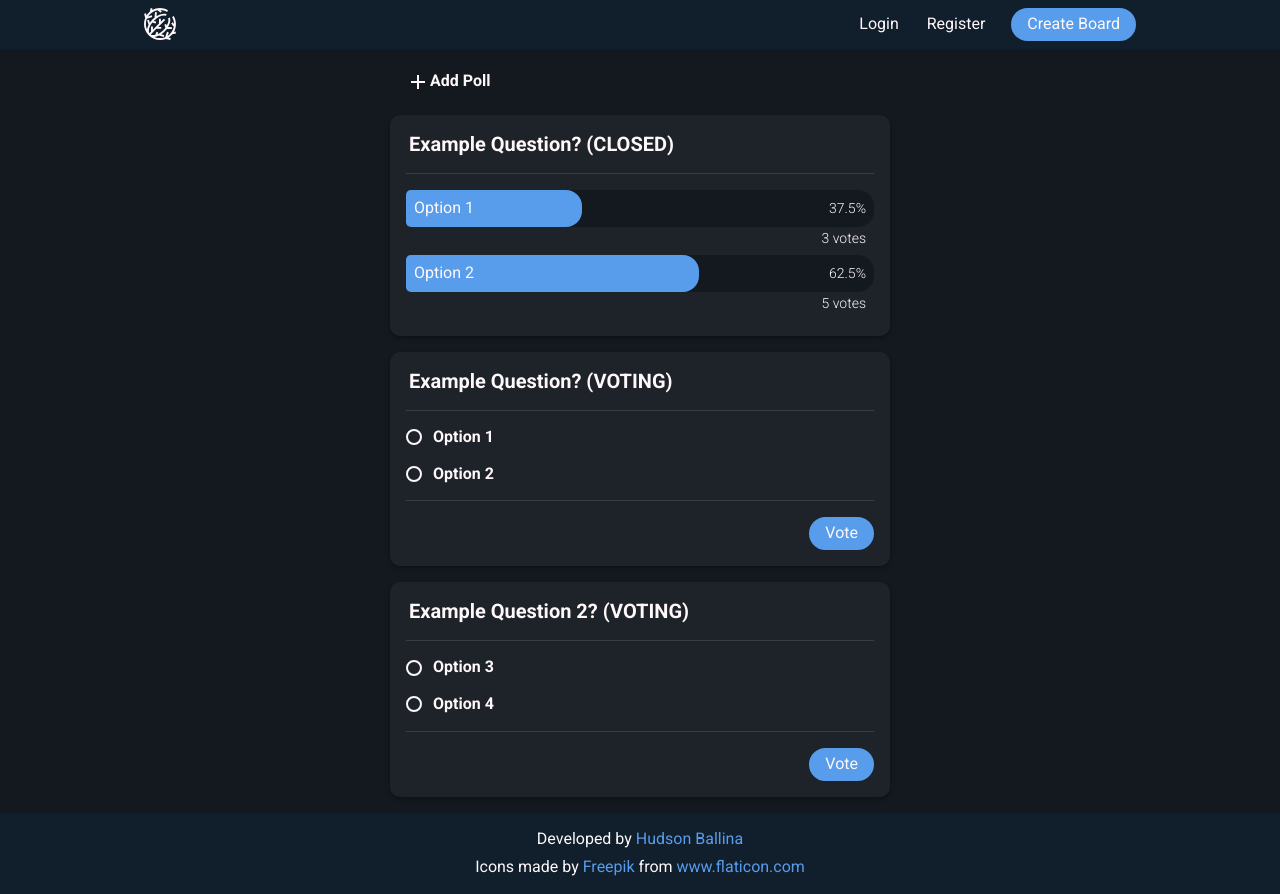
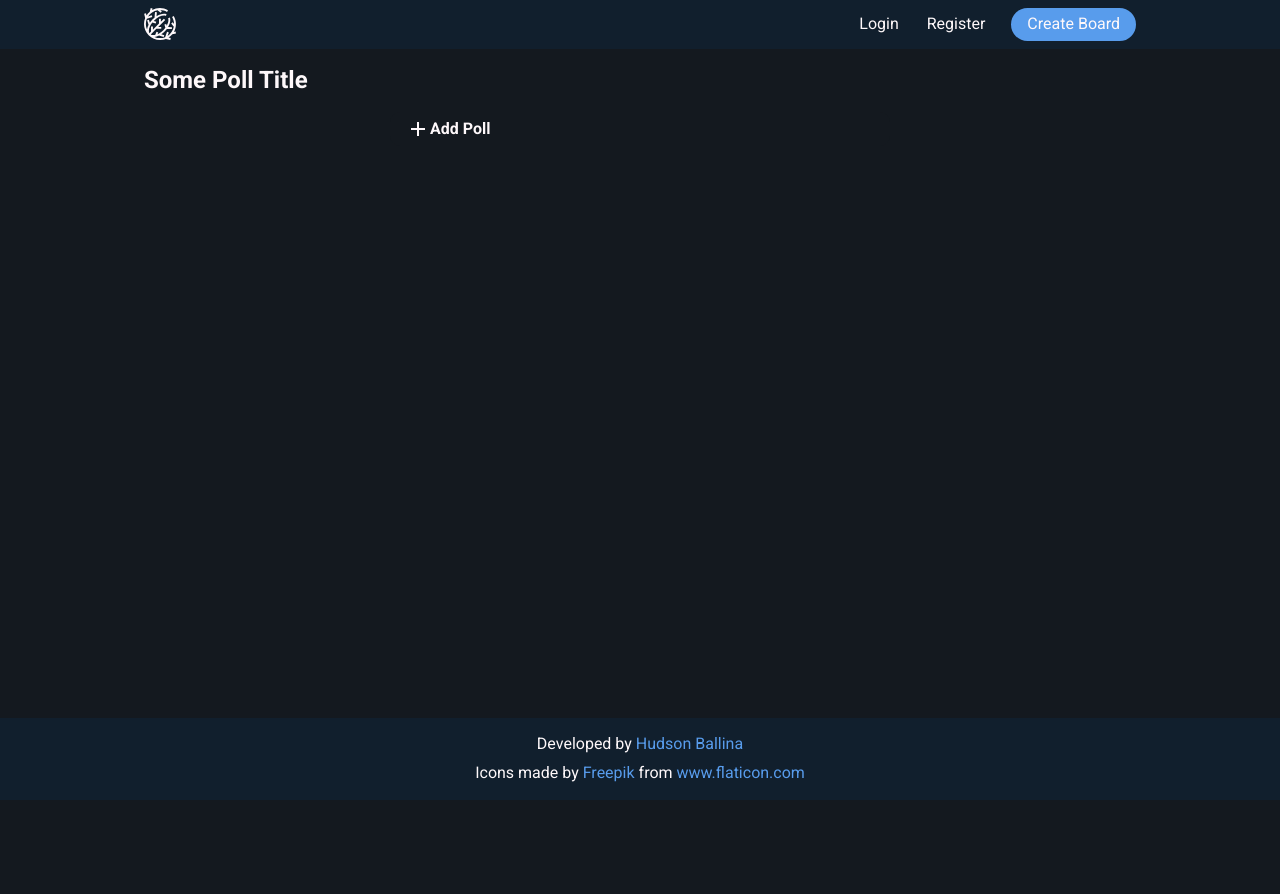
Before and after one commit to hhuuddoo/silent-classroom, a React (Create React App) app: page / in a window 1280 px wide. After the commit the page ends 800 px from the top, so only its background shows below. Built offline with nearby package versions, Linux system fonts and the light colour scheme.

Commit message:
add poll title

```diff
--- a/src/components/index.js
+++ b/src/components/index.js
@@ -8,3 +8,4 @@ export { default as AddPollButton } from "./add-poll-button";
 export { default as Question } from "./question";
 export { default as PollOption } from "./poll-option";
 export { default as PollOptionResult } from "./poll-option-result";
+export { default as PollTitle } from "./poll-title";
--- /dev/null
+++ b/src/components/poll-title.js
@@ -0,0 +1,5 @@
+import React from "react";
+
+export default function PollTitle({ children }) {
+  return <h1 className="poll-title container">{children}</h1>;
+}
--- a/src/pages/PollBoard.js
+++ b/src/pages/PollBoard.js
@@ -1,6 +1,6 @@
 import React from "react";
 import { NewPoll, Poll, PollResults } from "../containers";
-import { AddPollButton } from "../components";
+import { AddPollButton, PollTitle } from "../components";
 import { useStore } from "../store";
 import { observer } from "mobx-react-lite";
 
@@ -10,6 +10,9 @@ const PollBoard = observer(() => {
 
   return (
     <>
+      <div>
+        <PollTitle>{store.pollTitle}</PollTitle>
+      </div>
       <div className="panel-container">
         {/* Display add poll button */}
         {!store.blankPollCreated && (
--- a/src/scss/_poll.scss
+++ b/src/scss/_poll.scss
@@ -69,3 +69,12 @@
     margin-bottom: 1rem;
   }
 }
+
+.poll-title {
+  margin-top: 1rem;
+  padding-top: 0;
+  padding-bottom: 0;
+  font-size: 1.5rem;
+  font-weight: 700;
+  color: $light;
+}
--- a/src/scss/index.css
+++ b/src/scss/index.css
@@ -459,6 +459,15 @@ a:hover {
   margin-bottom: 1rem;
 }
 
+.poll-title {
+  margin-top: 1rem;
+  padding-top: 0;
+  padding-bottom: 0;
+  font-size: 1.5rem;
+  font-weight: 700;
+  color: #fef8fa;
+}
+
 .poll-result-container {
   display: -webkit-box;
   display: -ms-flexbox;
--- a/src/store.js
+++ b/src/store.js
@@ -3,39 +3,10 @@ import * as STATUS from "./constants/poll-status";
 import React from "react";
 
 class PollStore {
-  // variable to store polls
-  polls = [
-    {
-      pollId: 0,
-      status: STATUS.CLOSED,
-      question: "Example Question? (CLOSED)",
-      totalVotes: 8, // Add reference to votes
-      options: [
-        { optionId: 0, option: "Option 1", votes: 3 },
-        { optionId: 1, option: "Option 2", votes: 5 },
-      ],
-    },
-    {
-      pollId: 1,
-      status: STATUS.OPEN,
-      question: "Example Question? (VOTING)",
-      totalVotes: 8,
-      options: [
-        { optionId: 0, option: "Option 1", votes: 3 },
-        { optionId: 1, option: "Option 2", votes: 5 },
-      ],
-    },
-    {
-      pollId: 2,
-      status: STATUS.OPEN,
-      question: "Example Question 2? (VOTING)",
-      totalVotes: 221,
-      options: [
-        { optionId: 0, option: "Option 3", votes: 90 },
-        { optionId: 1, option: "Option 4", votes: 131 },
-      ],
-    },
-  ];
+  // Variable to store polls
+  polls = [];
+
+  pollTitle = "Some Poll Title";
 
   // Whether a new poll is currently being created
   blankPollCreated = false;
```
Also changed, not shown: 1 other file (tests, documents, lock files or other folders).
